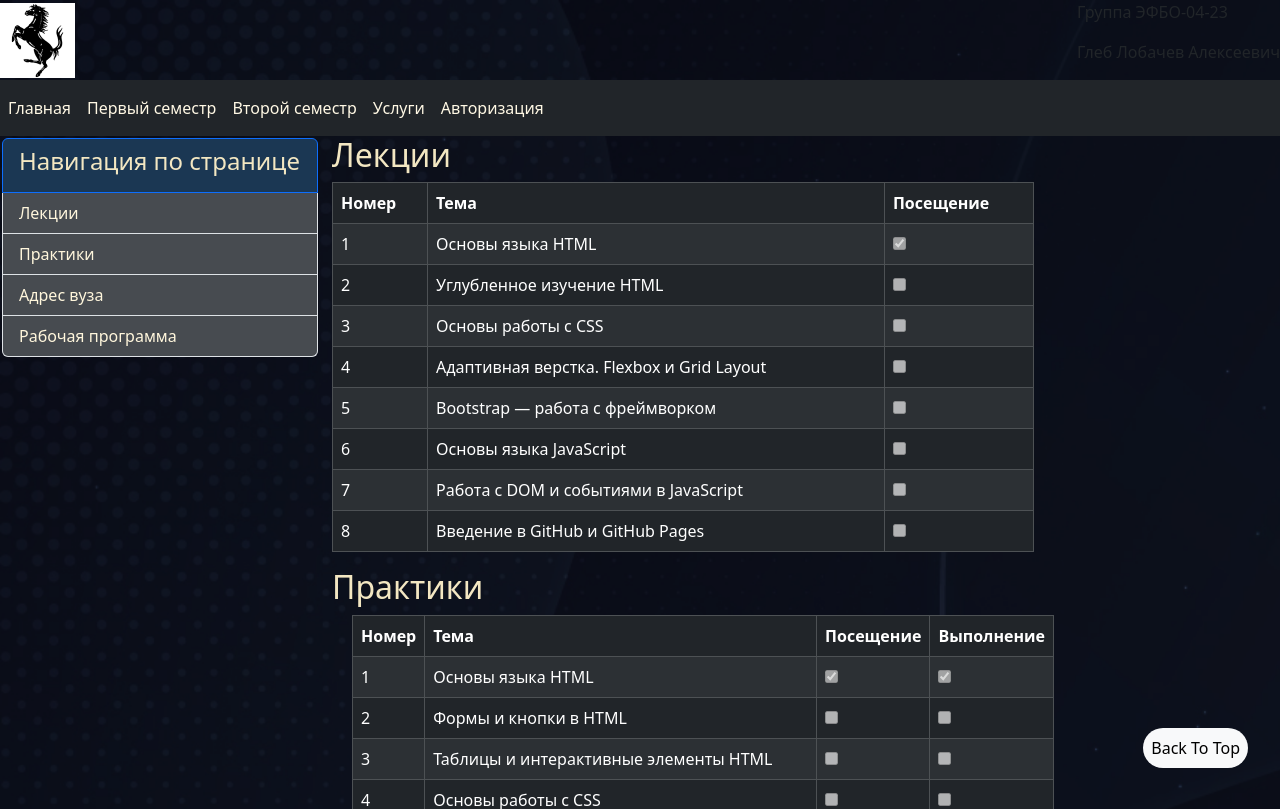
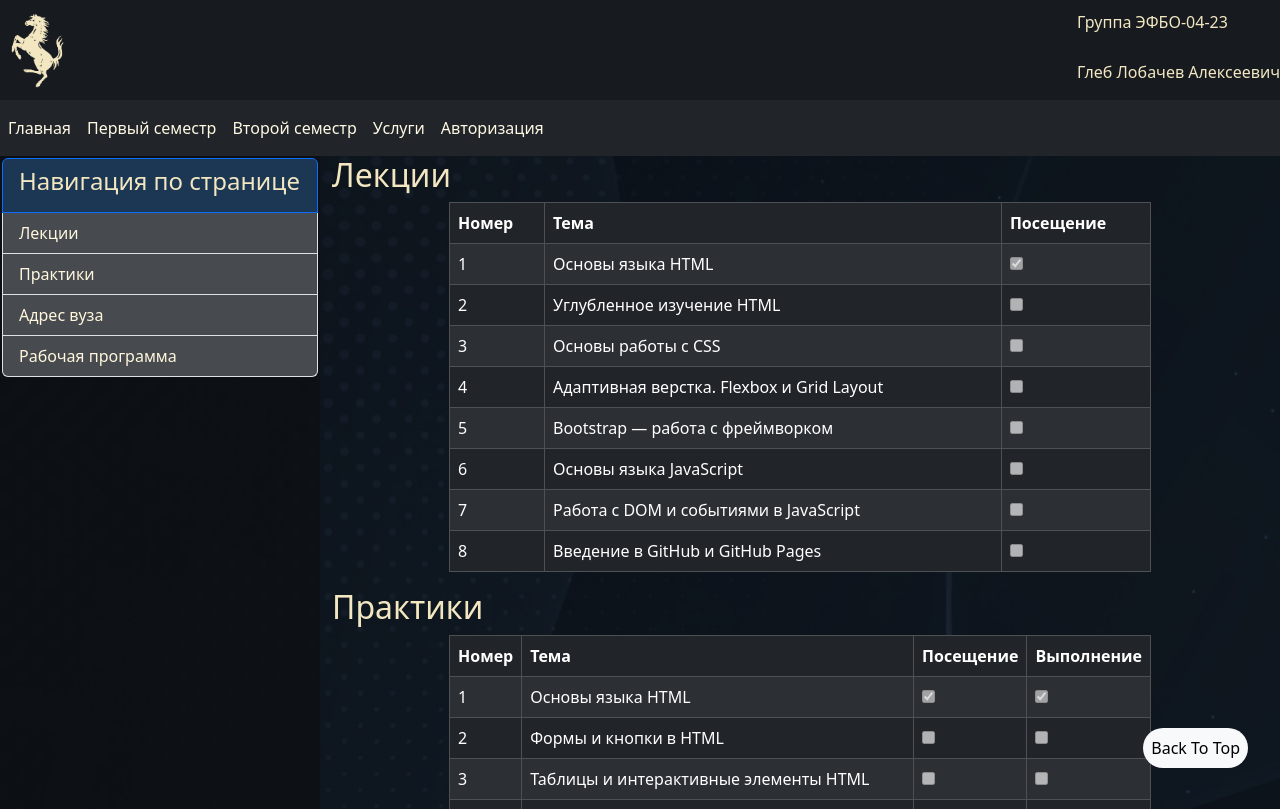
Before and after one commit to SpiritFoxo/Frontend-and-Backenend, a plain HTML site: page boot.html in a window 1280 px wide. Shown: the top 809 px of the page. Drawn offline with nearby package versions, Linux system fonts and the light colour scheme.

Commit message:
small updates

```diff
--- a/boot.html
+++ b/boot.html
@@ -17,7 +17,7 @@
         <!--шапка страницы-->
         <header>
             <div style="display: flex; justify-content: space-between; align-items: center;">
-                <img src="images/logo.svg" alt="logotype" style="height: 75px; width: 75px;">
+                <img src="images/logo.png" alt="logotype" style="height: 75px; width: 75px;">
                 <div style="display: flex; flex-direction: column;">
                     <p>Группа ЭФБО-04-23</p>
                     <p>Глеб Лобачев Алексеевич</p>
--- a/bt.css
+++ b/bt.css
@@ -17,6 +17,7 @@ h4{
     padding: 0.5rem;
     border: none;
     cursor: pointer;
+    z-index: 999;
 }
 .navbar-dark{
     --bs-navbar-active-color: #fff8e4;
@@ -54,15 +55,16 @@ h4{
 
 #carouselExample{
     margin-bottom: 35px;
+    margin-left: calc(50% / 4);
 }
 
 #firsttable{
-
+    margin-left: calc(50% / 4);
     width: 75%;
-    vertical-align: middle
+    position: center;
 }
 #secondtable{
-    margin-left: 20px;
+    margin-left: calc(50% / 4);
     margin-bottom: 30px;
     width: 75%;
     position: center;
@@ -72,5 +74,23 @@ body{
     background-image: url(images/background.jpg);
     background-repeat: no-repeat;
     background-size: cover;
-    box-shadow: inset 0 0 0 2000px rgba(8, 11, 27, 0.5);
+    box-shadow: inset 0 0 0 2000px rgba(13, 23, 32, 0.5);
 }
+
+#sidebar{
+    background-color:rgba(13, 15, 19, 0.8);
+}
+
+header{
+    background-color: #171a1f;
+    border-color: #f3e7c2;
+}
+
+header p{
+    color: #f3e7c2;
+    margin-top: 10px;
+}
+
+footer{
+    color: #f3e7c2;
+}
```
Also changed, not shown: images/logo.png (added).
